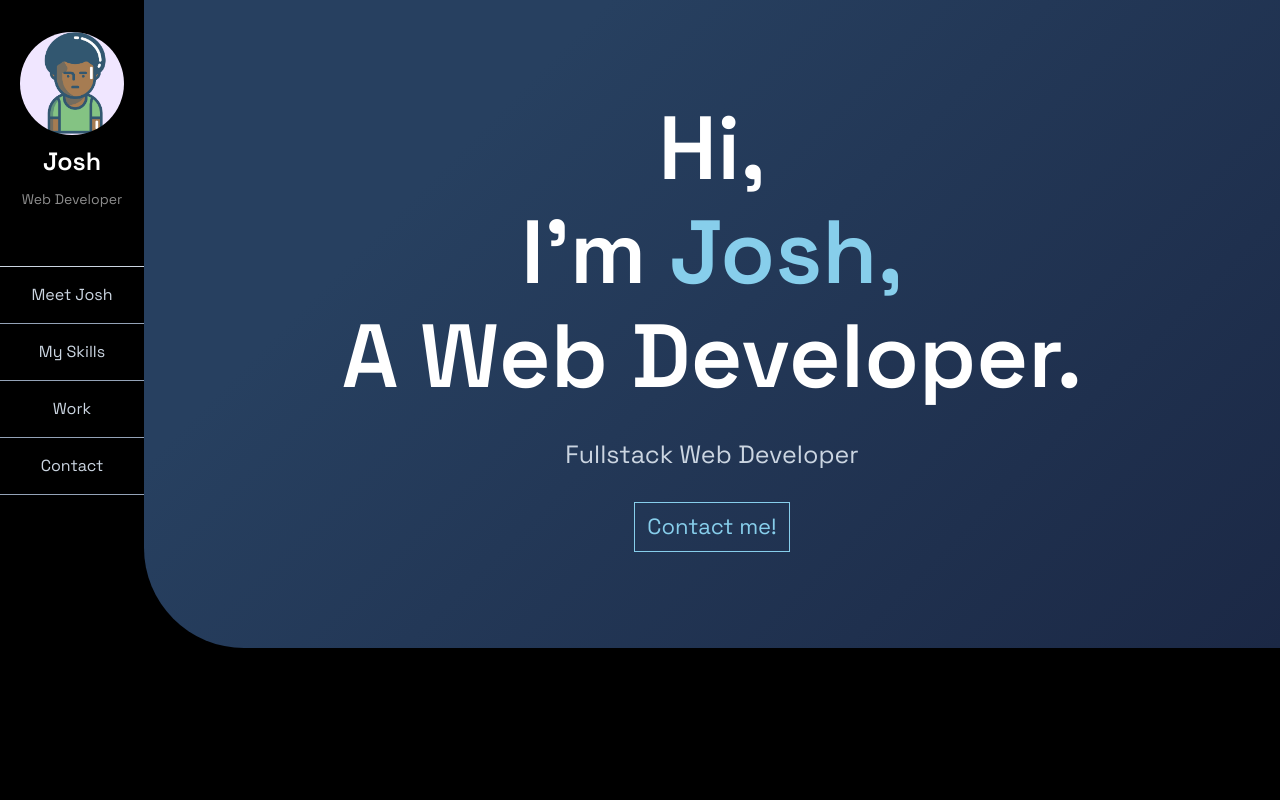
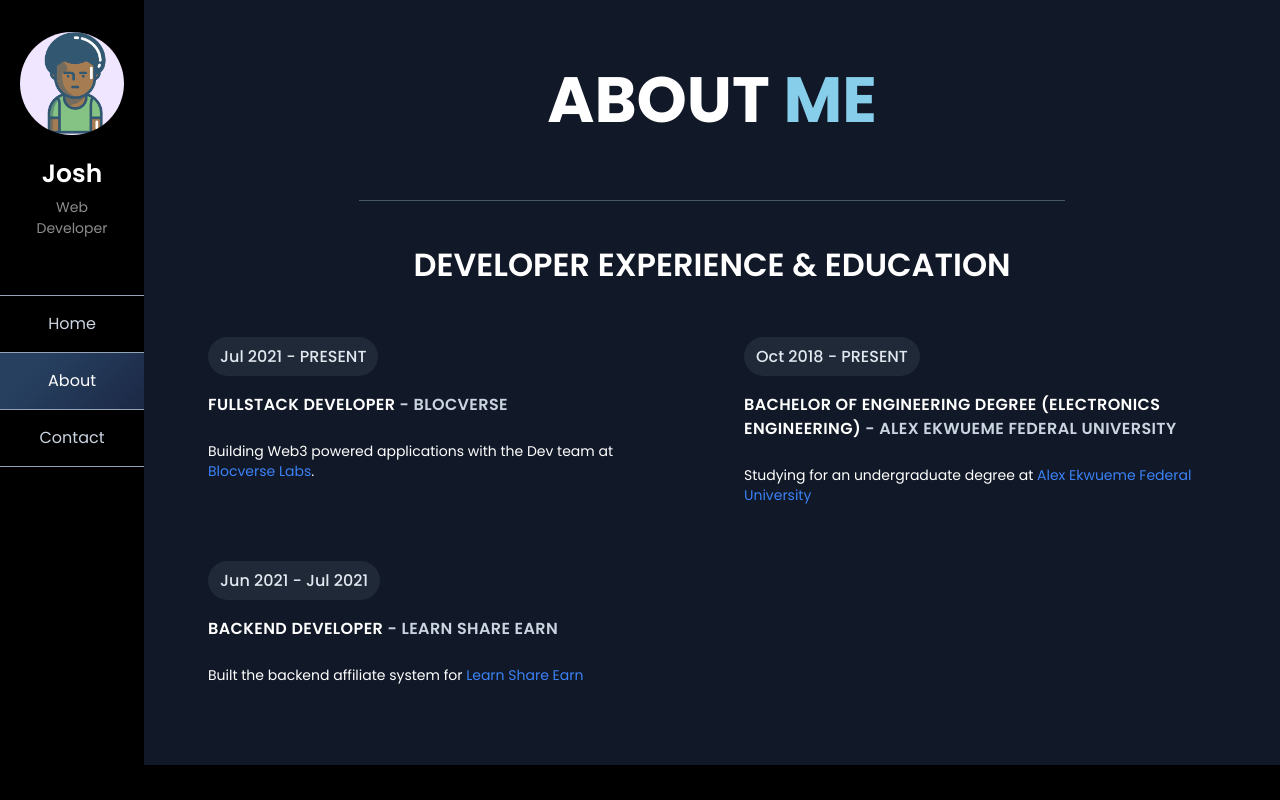
Before and after one commit to joshDamian/portfolio, a React (Create React App) app: page /about in a window 1280 px wide. Built offline with nearby package versions, Linux system fonts and the light colour scheme.

Commit message:
designing about section

```diff
--- a/package.json
+++ b/package.json
@@ -9,6 +9,7 @@
     "aos": "^3.0.0-beta.6",
     "react": "^17.0.2",
     "react-dom": "^17.0.2",
+    "react-router-dom": "^6.2.2",
     "react-scripts": "5.0.0",
     "web-vitals": "^2.1.4"
   },
--- a/public/index.html
+++ b/public/index.html
@@ -4,7 +4,7 @@
     <meta charset="utf-8" />
     <link rel="icon" href="%PUBLIC_URL%/favicon.ico" />
     <meta name="viewport" content="width=device-width, initial-scale=1" />
-    <meta name="theme-color" content="#000000" />
+    <meta name="theme-color" content="#87CEEB" />
     <meta name="description" content="Dev Josh - Fullstack web developer" />
     <link rel="apple-touch-icon" href="%PUBLIC_URL%/logo192.png" />
     <!--
@@ -23,7 +23,7 @@
     -->
     <title>Dev Josh</title>
   </head>
-  <body>
+  <body style="background-color: black">
     <noscript>You need to enable JavaScript to run this app.</noscript>
     <div id="root"></div>
     <!--
--- /dev/null
+++ b/src/About.js
@@ -0,0 +1,79 @@
+export default function About() {
+  const experience = [
+    {
+      role: "Fullstack Developer",
+      company: "Blocverse",
+      period: "Jul 2021 - PRESENT",
+      description: (
+        <div>
+          Building Web3 powered applications with the Dev team at{" "}
+          <a className="text-blue-500" href="https://blocverse.com">
+            Blocverse Labs
+          </a>
+          .
+        </div>
+      ),
+    },
+    {
+      role: "Bachelor of Engineering Degree (Electronics Engineering)",
+      company: "Alex Ekwueme Federal University",
+      period: "Oct 2018 - PRESENT",
+      description: (
+        <div>
+          Studying for an undergraduate degree at{" "}
+          <a className="text-blue-500" href="https://funai.edu.ng/">
+            Alex Ekwueme Federal University
+          </a>
+        </div>
+      ),
+      icon: "graduation-cap",
+    },
+    {
+      role: "Backend Developer",
+      company: "Learn Share Earn",
+      period: "Jun 2021 - Jul 2021",
+      description: (
+        <div>
+          Built the backend affiliate system for{" "}
+          <a className="text-blue-500" href="https://lsearn.com">
+            Learn Share Earn
+          </a>
+        </div>
+      ),
+    },
+  ];
+  return (
+    <div
+      data-aos="fade-right"
+      className="sm:px-6 md:px-16 bg-gray-900 px-5 pt-9 md:pt-20 pb-9 md:pb-20"
+    >
+      <div className="max-w-7xl mx-auto">
+        <h3 className="text-white text-center font-bold uppercase mb-8 md:mb-20 text-4xl md:text-[4rem]">
+          About <span className="text-portfolio-skyblue">Me</span>
+        </h3>
+        <hr className="border-slate-600 max-w-[70%] mx-auto" />
+        <h4 className="uppercase mt-8 md:mt-12 text-center text-white text-2xl md:text-[2rem] font-semibold">
+          Developer Experience & education
+        </h4>
+        <div className="grid grid-cols-1 mt-16 gap-16 md:grid-cols-2">
+          {experience.map((item) => {
+            return (
+              <div>
+                <div className="text-white">
+                  <h3 className="bg-gray-800 inline rounded-full px-3 py-2 text-slate-200 font-medium">
+                    {item.period}
+                  </h3>
+                  <h3 className="uppercase tracking-wide mt-6 font-semibold">
+                    {item.role}{" "}
+                    <span className="text-slate-300"> - {item.company}</span>
+                  </h3>
+                  <p className="mt-6 text-sm">{item.description}</p>
+                </div>
+              </div>
+            );
+          })}
+        </div>
+      </div>
+    </div>
+  );
+}
--- a/src/App.js
+++ b/src/App.js
@@ -1,68 +1,25 @@
+import * as React from "react";
+import { Routes, Route } from "react-router-dom";
+import Layout from "./Layout";
 import "./App.css";
-import joshdamian from "./images/joshdamian.png";
+import Home from "./Home";
+import About from "./About";
+import Contact from "./Contact";
 import AOS from "aos";
 import "aos/dist/aos.css";
+
 AOS.init();
 
 function App() {
   return (
-    <div className="text-white bg-gradient">
-      <aside
-        className="md:fixed rounded-bl-[110px] md:rounded-bl-none md:inset-0 md:w-36 bg-[#000000]"
-        data-aos="fade-right"
-      >
-        <div className="py-8 px-5">
-          <img
-            src={joshdamian}
-            alt="josh"
-            className="rounded-full w-[160px] md:w-full mx-auto"
-          />
-          <h3 className="text-white text-[25px] font-semibold text-center mt-2">
-            Josh
-          </h3>
-          <h3 className="text-portfolio-gray mt-2 text-[14px] text-center">
-            Web Developer
-          </h3>
-        </div>
-        <div className="flex fixed bottom-0 h-[50px] border-t border-slate-400 md:border-t-0 md:h-auto right-0 left-0 md:relative flex-row items-center md:items-start md:flex-col overflow-x-auto md:divide-y justify-around md:justify-start divide-x md:divide-x-0 md:pt-6 divide-slate-400">
-          <button className="text-slate-300 md:w-full flex flex-shrink-0 items-center md:border-t px-3 border-slate-300 py-3 md:py-4 justify-center">
-            Meet Josh
-          </button>
-          <button className="text-slate-300 md:w-full flex items-center justify-center flex-shrink-0 py-2 md:py-4 px-3">
-            My Skills
-          </button>
-          <button className="text-slate-300 md:w-full flex items-center justify-center flex-shrink-0 py-2 md:py-4 px-3">
-            Work
-          </button>
-          <button className="text-slate-300 md:w-full flex items-center justify-center py-2 md:py-4 flex-shrink-0 px-3">
-            Contact
-          </button>
-          <button className="hidden md:block w-full"></button>
-        </div>
-      </aside>
-      <main className="md:ml-36 text-[#515152] min-h-screen pb-[75px] md:pb-0 bg-[#000000]">
-        <header
-          data-aos="fade-down"
-          className="rounded-bl-[110px] lg:rounded-bl-[100px]  bg-gradient sm:px-6 md:px-16 px-5 pt-9 md:pt-24 pb-9 md:pb-24 mx-auto"
-        >
-          <div className="max-w-7xl">
-            <h1 className="hero text-[2.5rem] text-center lg:text-[5.6rem] font-semibold lg:leading-[6.5rem]">
-              Hi, <br /> I'm{" "}
-              <span className="text-portfolio-skyblue">Josh,</span> <br /> A Web
-              Developer.
-            </h1>
-            <p className="text-slate-300 text-center mt-5 lg:mt-7 text-[22px] lg:text-[25px]">
-              Fullstack Web Developer
-            </p>
-            <div className="mt-8 md:mt-7 flex justify-center ">
-              <button className="h-[50px] text-portfolio-skyblue border-portfolio-skyblue px-3 flex justify-center items-center text-[22px] border">
-                Contact me!
-              </button>
-            </div>
-          </div>
-        </header>
-        <div className=""></div>
-      </main>
+    <div>
+      <Routes>
+        <Route path="/" element={<Layout />}>
+          <Route index element={<Home />} />
+          <Route path="about" element={<About />} />
+          <Route path="contact" element={<Contact />} />
+        </Route>
+      </Routes>
     </div>
   );
 }
--- /dev/null
+++ b/src/Contact.js
@@ -0,0 +1,7 @@
+export default function Contact() {
+  return (
+    <div>
+      <h3 className="text-white text-7xl">Contact</h3>
+    </div>
+  );
+}
--- /dev/null
+++ b/src/Home.js
@@ -0,0 +1,31 @@
+import { Link } from "react-router-dom";
+
+function Home() {
+  return (
+    <header
+      data-aos="fade-down"
+      className="rounded-bl-[110px] lg:rounded-bl-[100px]  bg-gradient sm:px-6 md:px-16 px-5 pt-9 md:pt-24 pb-9 md:pb-24"
+    >
+      <div className="max-w-7xl">
+        <h1 className="hero max-w-5xl mx-auto text-[2rem] text-center lg:text-[5.3rem] font-semibold lg:leading-[6.5rem]">
+          Hi, <br /> I'm <span className="text-portfolio-skyblue">Josh,</span>{" "}
+          <br /> A Software Developer.
+        </h1>
+        <p className="text-slate-300 text-center mt-5 lg:mt-7 text-[14px] lg:text-[19px]">
+          I'm a Nigeria-based Software Developer passionate about building great
+          experiences using software.
+        </p>
+        <div className="mt-8 md:mt-7 flex justify-center ">
+          <Link
+            to="/about"
+            className="h-[50px] text-portfolio-skyblue uppercase border-portfolio-skyblue px-3 flex justify-center items-center text-[22px] border"
+          >
+            More About Me
+          </Link>
+        </div>
+      </div>
+    </header>
+  );
+}
+
+export default Home;
--- /dev/null
+++ b/src/Layout.js
@@ -0,0 +1,68 @@
+import joshdamian from "./images/joshdamian.png";
+import { Outlet, useMatch, useResolvedPath } from "react-router-dom";
+import CustomLink from "./components/CustomLink";
+
+function Layout() {
+  let resolved = useResolvedPath("/");
+  let match = useMatch({ path: resolved.pathname, end: true });
+  return (
+    <div className="text-white bg-gradient">
+      <aside
+        className={`${
+          match ? "rounded-bl-[110px]" : "sticky top-0"
+        } md:fixed md:rounded-bl-none md:inset-0 md:w-36 bg-[#000000]`}
+        data-aos="fade-right"
+      >
+        <div
+          className={`${
+            match
+              ? "py-8 flex-col"
+              : "py-4 flex-row items-center border-b border-slate-600 justify-start"
+          } px-5 md:py-8 md:flex-col flex gap-x-[40px] gap-y-[20px] md:border-b-0 md:items-start`}
+        >
+          <img
+            src={joshdamian}
+            alt="josh"
+            className={`${
+              match ? "w-[160px] mx-auto" : "w-[65px]"
+            } rounded-full md:mx-auto  md:w-full`}
+          />
+          <div>
+            <h3 className="text-white text-[25px] font-semibold text-center">
+              Josh
+            </h3>
+            <h3 className="text-portfolio-gray mt-1 text-[14px] text-center">
+              Web Developer
+            </h3>
+          </div>
+        </div>
+        <div className="flex fixed bottom-0 h-[47px] md:h-auto bg-black right-0 left-0 md:relative flex-row items-center md:items-start md:flex-col overflow-x-auto divide-y divide-x md:divide-x-0 md:pt-6 divide-slate-400">
+          <CustomLink
+            to="/"
+            className="text-slate-300 w-1/3 md:w-full hover:text-portfolio-skyblue hover:font-bold transition-all duration-1000 ease-in-out border-t border-slate-400 flex flex-shrink-0 items-center px-3 h-[inherit] md:py-4 justify-center"
+          >
+            Home
+          </CustomLink>
+          <CustomLink
+            to="/about"
+            className="text-slate-300 w-1/3 md:w-full flex items-center h-[inherit] hover:text-portfolio-skyblue hover:font-bold transition-all duration-1000 ease-in-out  justify-center flex-shrink-0 py-2 md:py-4 px-3"
+          >
+            About
+          </CustomLink>
+          <CustomLink
+            to="/contact"
+            className="text-slate-300 w-1/3 md:w-full h-[inherit] flex items-center justify-center py-2 md:py-4 hover:text-portfolio-skyblue hover:font-bold transition-all duration-1000 ease-in-out flex-shrink-0 px-3"
+          >
+            Contact
+          </CustomLink>
+          <button className="hidden md:block w-full"></button>
+        </div>
+      </aside>
+      <main className="md:ml-36 text-[#515152] pb-[47px] md:pb-0 bg-[#000000]">
+        <Outlet />
+      </main>
+    </div>
+  );
+}
+
+export default Layout;
--- /dev/null
+++ b/src/components/CustomLink.js
@@ -0,0 +1,21 @@
+import { Link, useMatch, useResolvedPath } from "react-router-dom";
+
+export default function CustomLink({ children, to, ...props }) {
+  let resolved = useResolvedPath(to);
+  let match = useMatch({ path: resolved.pathname, end: true });
+  return (
+    <Link
+      style={{
+        backgroundImage: match
+          ? "linear-gradient(315deg, #1b2845 0%, #274060 74%)"
+          : "none",
+        backgroundColor: match ? "#1b2845" : "",
+        color: match ? "white" : "",
+      }}
+      to={to}
+      {...props}
+    >
+      {children}
+    </Link>
+  );
+}
--- a/src/index.css
+++ b/src/index.css
@@ -1,9 +1,9 @@
-@import url("https://fonts.googleapis.com/css2?family=Fredoka:wght@300;400;500;600;700&family=Montserrat:ital,wght@0,100;0,200;0,300;0,400;0,500;0,600;0,800;0,900;1,100;1,200;1,300;1,400;1,500;1,600;1,700;1,800;1,900&family=Space+Grotesk:wght@300;400;500;600;700&display=swap");
+@import url("https://fonts.googleapis.com/css2?family=Poppins:ital,wght@0,100;0,200;0,300;0,400;0,500;0,600;0,700;0,800;0,900;1,100;1,200;1,300;1,400;1,500;1,600;1,700;1,800;1,900&display=swap");
 
 @tailwind base;
 @tailwind components;
 @tailwind utilities;
 
 body {
-  font-family: "Space Grotesk", sans-serif;
+  font-family: "Poppins", sans-serif;
 }
--- a/src/index.js
+++ b/src/index.js
@@ -1,14 +1,17 @@
-import React from 'react';
-import ReactDOM from 'react-dom';
-import './index.css';
-import App from './App';
-import reportWebVitals from './reportWebVitals';
+import React from "react";
+import { BrowserRouter } from "react-router-dom";
+import ReactDOM from "react-dom";
+import "./index.css";
+import App from "./App";
+import reportWebVitals from "./reportWebVitals";
 
 ReactDOM.render(
   <React.StrictMode>
-    <App />
+    <BrowserRouter>
+      <App />
+    </BrowserRouter>
   </React.StrictMode>,
-  document.getElementById('root')
+  document.getElementById("root")
 );
 
 // If you want to start measuring performance in your app, pass a function
```
Also changed, not shown: public/manifest.json, 1 other file (tests, documents, lock files or other folders).
